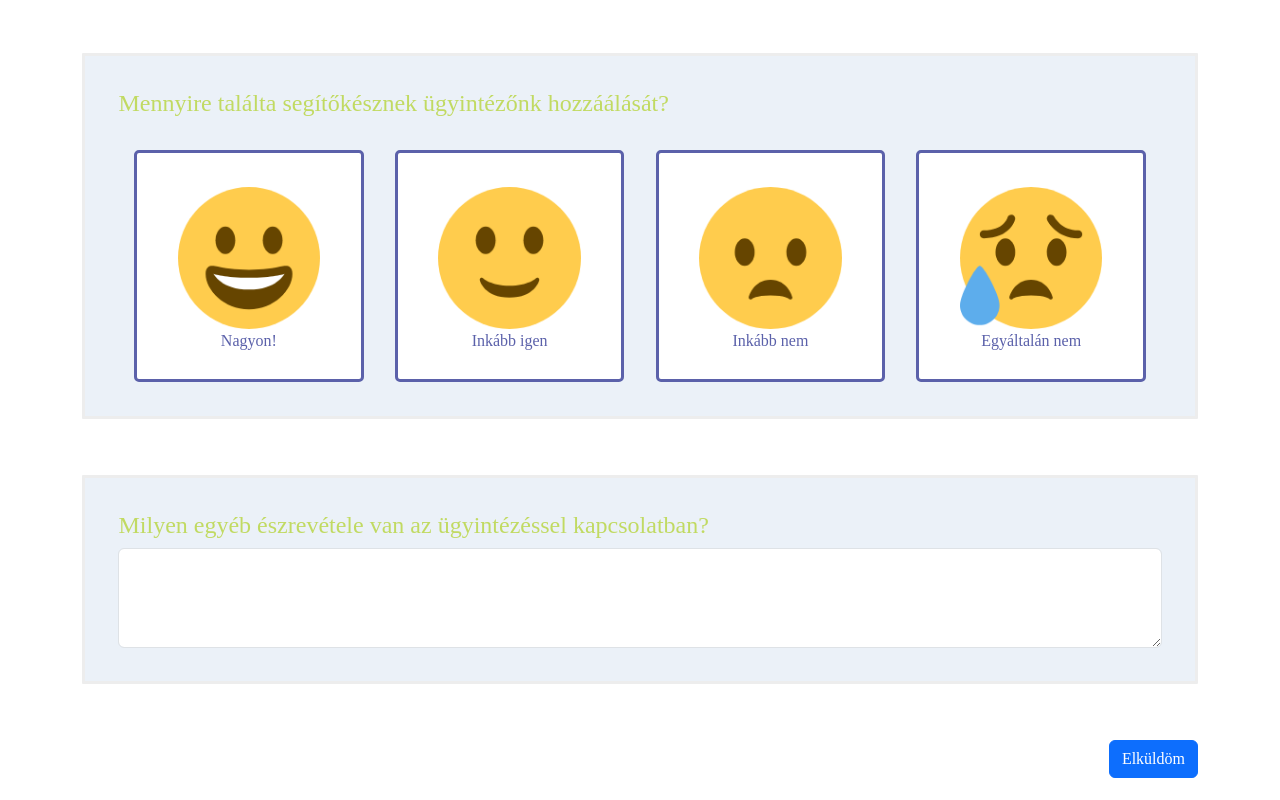
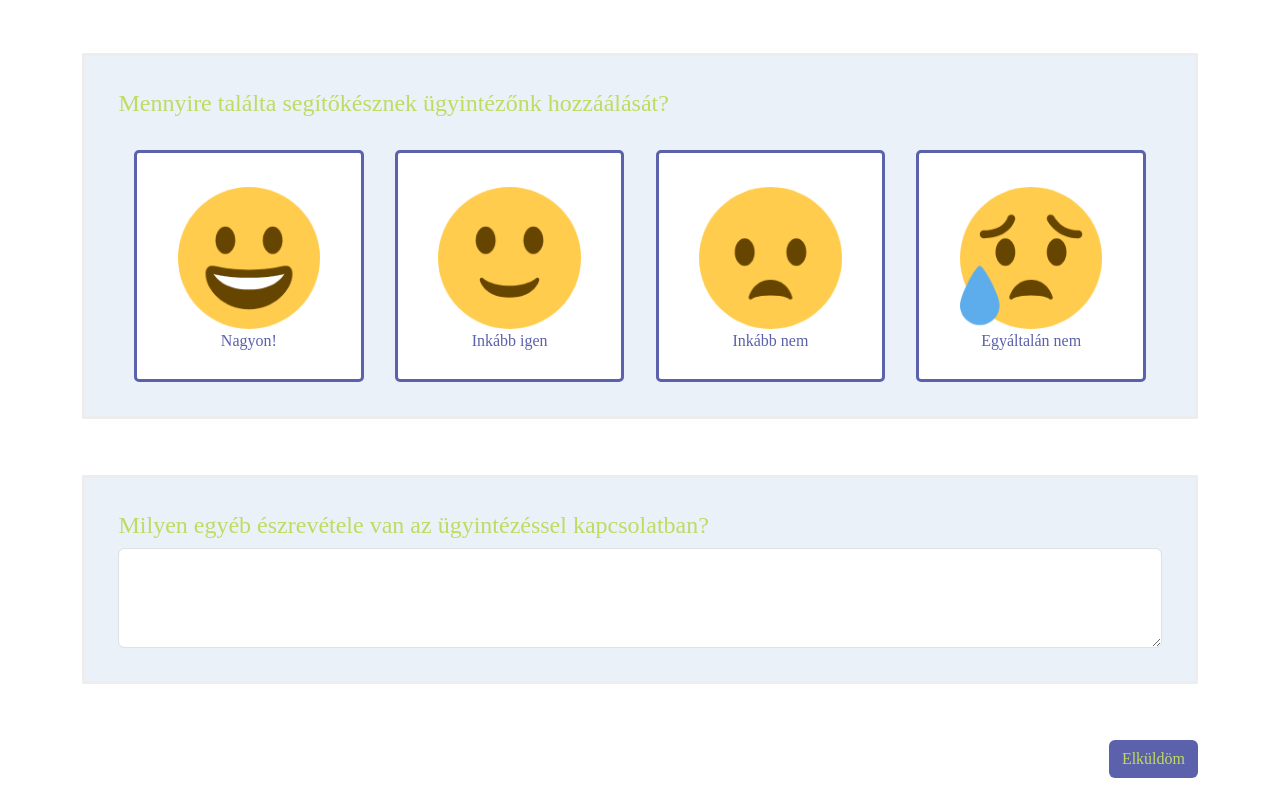
Before and after one commit to YTTamas210/projekt-2, a plain HTML site: page index2.html in a window 1280 px wide. Shown: the part 1149-1949 px from the top of the page. Drawn offline with nearby package versions, Linux system fonts and the light colour scheme.

Commit message:
Update index2.html

```diff
--- a/index2.html
+++ b/index2.html
@@ -38,6 +38,11 @@
       }
       body{
         font-family: 'Montserrat';
+      }
+      #gomb {
+        background-color:#5b61aa;
+        color:#c1da62;
+      }
     </style>
   </head>
   <body>
@@ -243,7 +248,7 @@
             required></textarea>
         </div>
 
-        <button type="submit" class="btn btn-primary"
+        <button type="submit" class="btn" id="gomb"
           style="float: right; margin-bottom: 2%;">Elküldöm</button>
       </form>
     </div>
```
